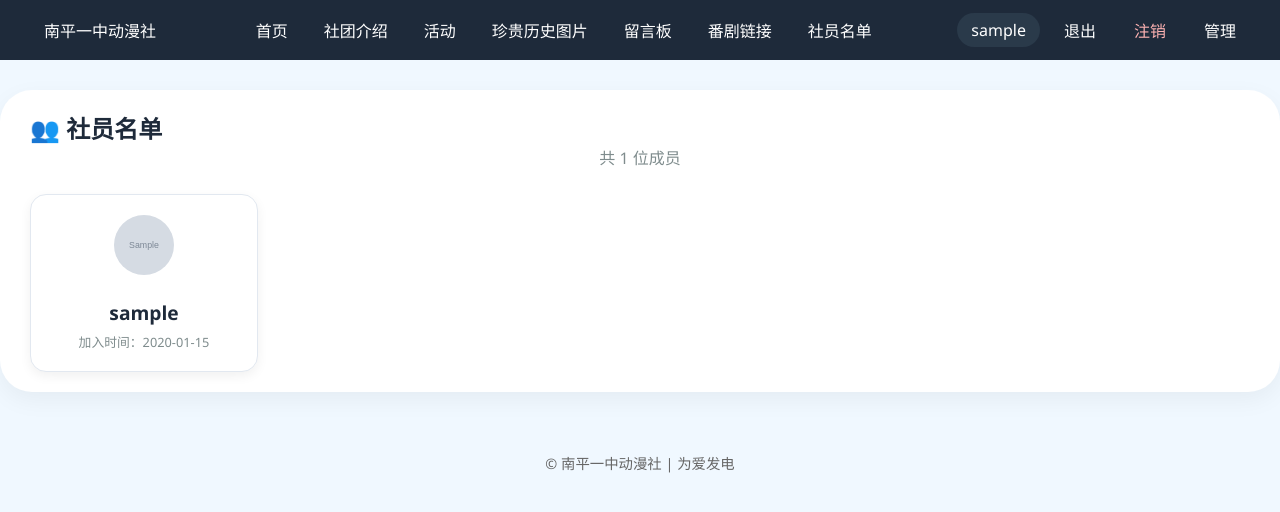
After one commit to N-zihan/anime-club, a Flask app: page /members in a window 1280 px wide. The commit adds this page. Shown: the top 512 px of the page. Run offline with Flask 3, Linux system fonts and the light colour scheme; the visitor is signed in with stand-in values (Sample User, id 1); tables that the repository leaves empty hold one stand-in row (values such as "Sample post"); grey boxes marked "Sample" are stand-in pictures.

Commit message:
动漫社网站

```diff
--- a/app.py
+++ b/app.py
@@ -8,6 +8,13 @@ from flask import Flask, render_template, request, redirect, url_for, session, f
 from flask_sqlalchemy import SQLAlchemy
 from werkzeug.security import generate_password_hash, check_password_hash
 from werkzeug.utils import secure_filename
+import os
+from werkzeug.utils import secure_filename
+
+ALLOWED_EXTENSIONS = {'png', 'jpg', 'jpeg', 'gif'}
+
+def allowed_file(filename):
+    return '.' in filename and filename.rsplit('.', 1)[1].lower() in ALLOWED_EXTENSIONS
 
 load_dotenv()
 
@@ -43,6 +50,7 @@ class User(db.Model):
     qq = db.Column(db.String(20), unique=True, nullable=False)
     password_hash = db.Column(db.String(255), nullable=False)
     registered_at = db.Column(db.DateTime, default=lambda: datetime.now(timezone.utc))
+    avatar = db.Column(db.String(100), nullable=True, default='default.png')
 
     def set_password(self, password):
         self.password_hash = generate_password_hash(password)
@@ -135,6 +143,34 @@ def gallery():
     return render_template('gallery.html', image_urls=image_urls)
 
 
+@app.route('/profile', methods=['GET', 'POST'])
+def profile():
+    if not session.get('user_id'):
+        flash('请先登录', 'warning')
+        return redirect(url_for('login'))
+
+    user = User.query.get(session['user_id'])
+
+    if request.method == 'POST':
+        if 'avatar' in request.files:
+            file = request.files['avatar']
+            if file and allowed_file(file.filename):
+                filename = secure_filename(file.filename)
+                ext = filename.rsplit('.', 1)[1].lower()
+                new_filename = f"{session['user_id']}.{ext}"
+                save_path = os.path.join('static/avatars', new_filename)
+                os.makedirs('static/avatars', exist_ok=True)
+                file.save(save_path)
+                user.avatar = new_filename
+                db.session.commit()
+                flash('头像更新成功', 'success')
+            else:
+                flash('不支持的文件类型（支持 png, jpg, jpeg, gif）', 'danger')
+        return redirect(url_for('profile'))
+
+    return render_template('profile.html', user=user)
+
+
 # ---------- 用户认证 ----------
 @app.route('/register', methods=['GET', 'POST'])
 def register():
@@ -214,8 +250,6 @@ def delete_account():
 # ---------- 留言板 ----------
 @app.route('/board', methods=['GET', 'POST'])
 def board():
-    if not session.get('user_id'):
-        return redirect(url_for('login'))
     if request.method == 'POST':
         if session.get('is_guest'):
             flash('游客不能发表留言', 'warning')
@@ -227,8 +261,12 @@ def board():
             db.session.add(msg)
             db.session.commit()
         return redirect(url_for('board'))
+
     messages = db.session.query(Message).order_by(Message.timestamp.desc()).all()
+
     for msg in messages:
+        user = User.query.filter_by(username=msg.nickname).first()
+        msg.avatar = user.avatar if user and user.avatar else 'default.png'
         msg.timestamp = msg.timestamp + timedelta(hours=8)
     return render_template('board.html', messages=messages)
 
@@ -284,6 +322,13 @@ def submit_anime():
         flash('提交成功，等待管理员审核', 'success')
         return redirect(url_for('anime_resources'))
     return render_template('submit_anime.html')
+
+
+@app.route('/members')
+def members():
+    # 获取所有用户，按注册时间倒序（最新注册在前）
+    users = User.query.order_by(User.registered_at.desc()).all()
+    return render_template('members.html', users=users)
 
 
 # ---------- 后台管理 ----------
--- a/static/css/style.css
+++ b/static/css/style.css
@@ -334,3 +334,43 @@ footer {
 .login-tip a:hover {
     color: #2c3e50;
 }
+
+/* 社员名单样式 */
+.member-count {
+    text-align: center;
+    color: #7f8c8d;
+    margin-bottom: 25px;
+}
+.members-grid {
+    display: grid;
+    grid-template-columns: repeat(auto-fill, minmax(200px, 1fr));
+    gap: 20px;
+    margin-top: 20px;
+}
+.member-card {
+    background: white;
+    border-radius: 16px;
+    padding: 20px;
+    text-align: center;
+    box-shadow: 0 4px 12px rgba(0,0,0,0.06);
+    border: 1px solid #e2e8f0;
+    transition: transform 0.2s, box-shadow 0.2s;
+}
+.member-card:hover {
+    transform: translateY(-4px);
+    box-shadow: 0 8px 20px rgba(0,0,0,0.08);
+}
+.member-avatar {
+    font-size: 3rem;
+    margin-bottom: 10px;
+}
+.member-info h3 {
+    font-size: 1.2rem;
+    margin: 0 0 6px 0;
+    color: #1e2a3a;
+}
+.member-time {
+    color: #7f8c8d;
+    font-size: 0.8rem;
+    margin: 0;
+}
--- a/templates/base.html
+++ b/templates/base.html
@@ -18,10 +18,11 @@
             <a href="/gallery">珍贵历史图片</a>
             <a href="/board">留言板</a>
             <a href="/anime_resources">番剧链接</a>
+            <a href="{{ url_for('members') }}">社员名单</a>
         </div>
         <div class="nav-right">
             {% if session.user_id %}
-                <span class="user-name">{{ session.username }}</span>
+                <a href="{{ url_for('profile') }}" class="user-name">{{ session.username }}</a>
                 <a href="{{ url_for('logout') }}">退出</a>
                 <form method="POST" action="{{ url_for('delete_account') }}" class="inline-form">
                     <button type="submit" class="delete-btn" onclick="return confirm('永久注销账号？')">注销</button>
--- a/templates/board.html
+++ b/templates/board.html
@@ -15,6 +15,12 @@
     <ul class="message-list">
         {% for msg in messages %}
         <li>
+            <div style="display:flex; align-items:center; gap:10px;">
+            <img src="{{ url_for('static', filename='avatars/' + (msg.avatar if msg.avatar else 'default.png')) }}" alt="{{ msg.nickname }}" style="width:30px; height:30px; border-radius:50%; object-fit:cover;">
+            <strong>{{ msg.nickname }}</strong>
+            <span class="msg-time">· {{ msg.timestamp.strftime('%Y-%m-%d %H:%M') }}</span>
+            </div>
+            <p>{{ msg.content }}</p>
             <strong>{{ msg.nickname }}</strong>
             <span class="msg-time">· {{ msg.timestamp.strftime('%Y-%m-%d %H:%M') }}</span>
             <br>
--- /dev/null
+++ b/templates/members.html
@@ -0,0 +1,21 @@
+{% extends "base.html" %}
+{% block title %}社员名单{% endblock %}
+{% block content %}
+<h2>👥 社员名单</h2>
+<p class="member-count">共 {{ users|length }} 位成员</p>
+<div class="members-grid">
+    {% for user in users %}
+    <div class="member-card">
+        <div class="member-avatar">
+            <img src="{{ url_for('static', filename='avatars/' + (user.avatar if user.avatar else 'default.png')) }}" alt="{{ user.username }}" style="width:60px; height:60px; border-radius:50%; object-fit:cover;">
+        </div>
+        <div class="member-info">
+        <h3>{{ user.username }}</h3>
+        <p class="member-time">加入时间：{{ user.registered_at.strftime('%Y-%m-%d') }}</p>
+        </div>
+    </div>
+    {% else %}
+    <p>暂无社员，快来注册吧！</p>
+    {% endfor %}
+</div>
+{% endblock %}
```
Also changed, not shown: templates/profile.html (added, +18 -0 lines).
